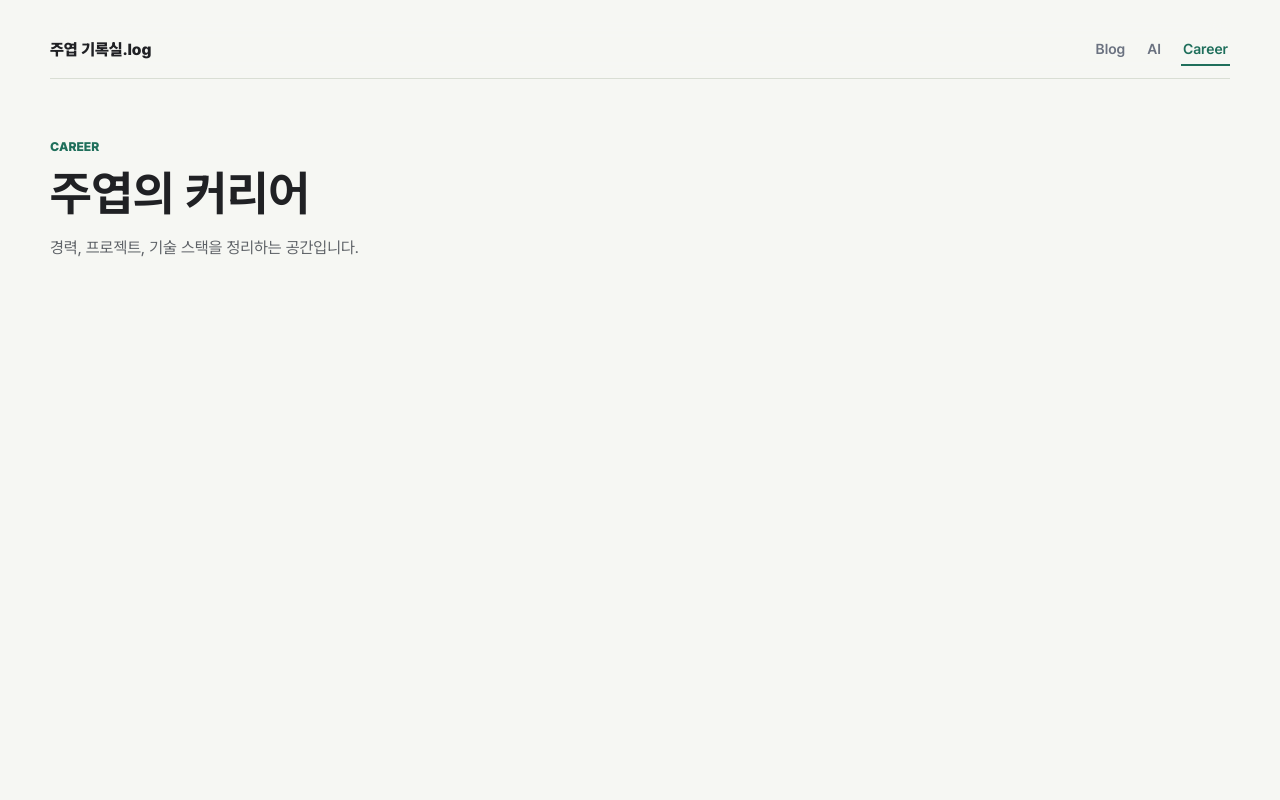
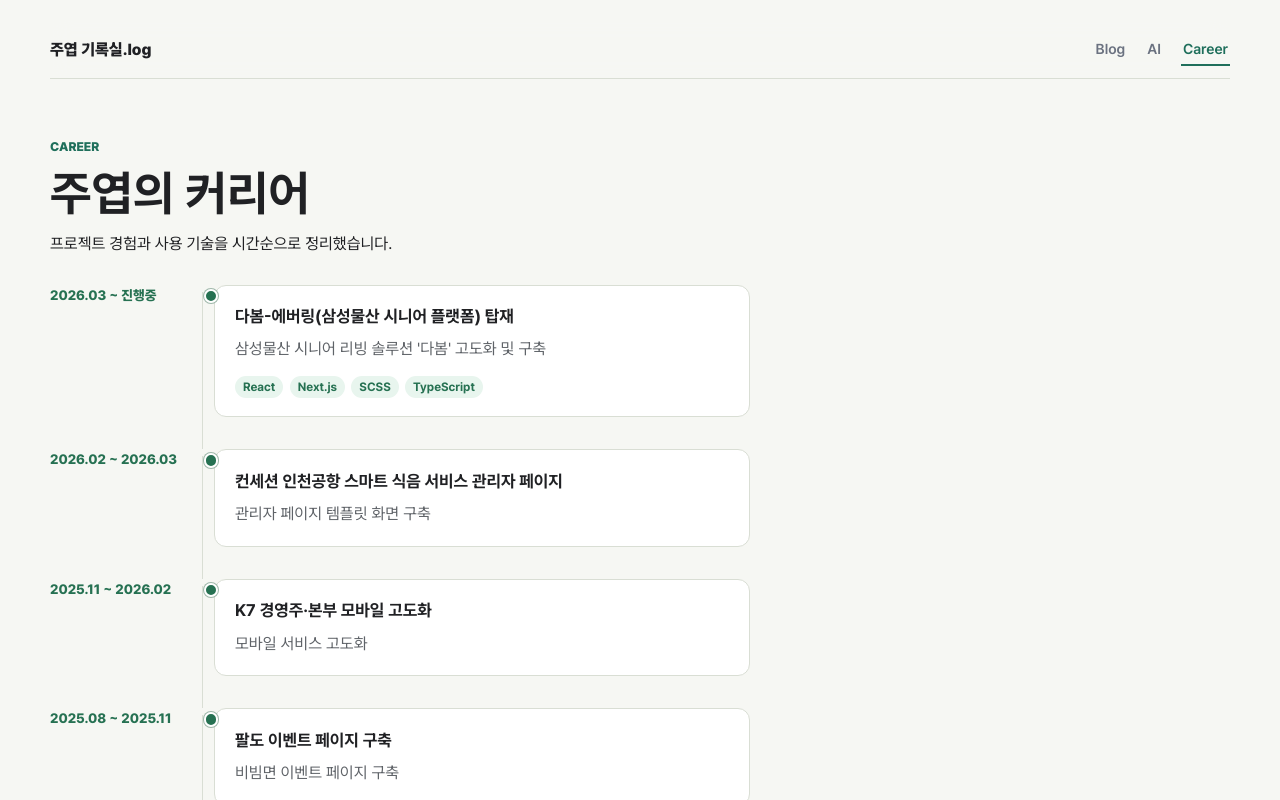
Before and after one commit to myeolgu/blog, a React (Vite) app: page / in a window 1280 px wide. Both pictures are taken after a click on the button "Career". Shown: the top 800 px of the page. Built offline with nearby package versions, Linux system fonts and the light colour scheme.

Commit message:
커리어 프로젝트 타임라인 추가

```diff
--- a/src/App.jsx
+++ b/src/App.jsx
@@ -1,6 +1,7 @@
 import { useEffect, useMemo, useState } from "react";
 import { ArrowUp, ChevronDown, Download, FileCode2, Folder, FolderTree, Search } from "lucide-react";
 import { aiInstructionFiles, aiInstructionTree } from "./data/ai-instructions";
+import { careerProjects } from "./data/career";
 import { posts } from "./posts";
 
 const categories = ["All", "HTML", "CSS", "JavaScript", "React", "Browser", "AI"];
@@ -483,7 +484,32 @@ function CareerPage() {
     <section className="career-page" aria-labelledby="career-title">
       <p className="eyebrow">Career</p>
       <h2 id="career-title">주엽의 커리어</h2>
-      <p>경력, 프로젝트, 기술 스택을 정리하는 공간입니다.</p>
+      <p className="career-intro">프로젝트 경험과 사용 기술을 시간순으로 정리했습니다.</p>
+      <ol className="career-timeline">
+        {careerProjects.map((project) => (
+          <li className="career-entry" key={`${project.period}-${project.title}`}>
+            <time>{project.period}</time>
+            <div className="career-card">
+              <h3>{project.title}</h3>
+              <p>{project.summary}</p>
+              {project.responsibilities && (
+                <ul>
+                  {project.responsibilities.map((responsibility) => (
+                    <li key={responsibility}>{responsibility}</li>
+                  ))}
+                </ul>
+              )}
+              {project.stack && (
+                <div className="career-stack" aria-label="기술 스택">
+                  {project.stack.map((technology) => (
+                    <span key={technology}>{technology}</span>
+                  ))}
+                </div>
+              )}
+            </div>
+          </li>
+        ))}
+      </ol>
     </section>
   );
 }
--- /dev/null
+++ b/src/data/career.js
@@ -0,0 +1,78 @@
+export const careerProjects = [
+  {
+    period: "2026.03 ~ 진행중",
+    title: "다봄-에버링(삼성물산 시니어 플랫폼) 탑재",
+    summary: "삼성물산 시니어 리빙 솔루션 '다봄' 고도화 및 구축",
+    stack: ["React", "Next.js", "SCSS", "TypeScript"],
+  },
+  {
+    period: "2026.02 ~ 2026.03",
+    title: "컨세션 인천공항 스마트 식음 서비스 관리자 페이지",
+    summary: "관리자 페이지 템플릿 화면 구축",
+  },
+  {
+    period: "2025.11 ~ 2026.02",
+    title: "K7 경영주·본부 모바일 고도화",
+    summary: "모바일 서비스 고도화",
+  },
+  {
+    period: "2025.08 ~ 2025.11",
+    title: "팔도 이벤트 페이지 구축",
+    summary: "비빔면 이벤트 페이지 구축",
+  },
+  {
+    period: "2025.05 ~ 2025.06",
+    title: "큐브 리펀드 리뉴얼 구축",
+    summary: "세금 환급 서비스 웹사이트 리뉴얼",
+  },
+  {
+    period: "2025.04 ~ 2025.05",
+    title: "롯데 가산 운영 업무 지원",
+    summary: "통합 운영 업무 지원",
+  },
+  {
+    period: "2025.03 ~ 2025.04",
+    title: "본사 Git 마이그레이션 이전",
+    summary: "사내 Git 리포지토리 이전 및 시스템 마이그레이션",
+  },
+  {
+    period: "2025.01 ~ 2025.03",
+    title: "대명 아임레디 구축",
+    summary: "상조 서비스 웹사이트 구축",
+  },
+  {
+    period: "2024.08 ~ 2024.12",
+    title: "롯데호텔 시니어 케어 플랫폼 담디 APP 추가 구축",
+    summary: "시니어 케어 플랫폼 앱 기능 개발 및 고도화",
+  },
+  {
+    period: "2024.06 ~ 2024.08",
+    title: "롯데리조트 김해 페이지 추가",
+    summary: "김해 지점 관련 신규 페이지 개발",
+  },
+  {
+    period: "2024.01 ~ 2024.05",
+    title: "삼성자산운용 ETF 펀드솔루션 리뉴얼",
+    summary: "ETF 및 펀드솔루션 플랫폼 리뉴얼",
+  },
+  {
+    period: "2023.08 ~ 2023.12",
+    title: "시니어 레지던스 홈페이지 구축",
+    summary: "고급 시니어 주거 시설 웹사이트 신규 구축",
+  },
+  {
+    period: "2023.07 ~ 2023.08",
+    title: "래미안 홈닉 APP 구축",
+    summary: "래미안 스마트홈 플랫폼 '홈닉' 앱 구축 참여",
+  },
+  {
+    period: "2023.01 ~ 2023.07",
+    title: "삼성자산운용 펀드솔루션 운영 및 브랜드 사이트 리뉴얼",
+    summary: "삼성자산운용 펀드솔루션 운영, 동아제약 OTC 제품 페이지 구축, LG화학 Main·Career 리뉴얼",
+    responsibilities: [
+      "동아제약 제품 페이지에 Lottie 애니메이션을 적용해 인터랙션과 유지보수성을 높였습니다.",
+      "LG화학 리뉴얼에 GSAP을 도입해 복잡한 인터랙션을 구현했습니다.",
+    ],
+    stack: ["Lottie", "GSAP"],
+  },
+];
--- a/src/styles.css
+++ b/src/styles.css
@@ -668,6 +668,106 @@ p {
   line-height: 1.7;
 }
 
+.career-intro {
+  margin-bottom: 2rem;
+}
+
+.career-timeline {
+  display: grid;
+  gap: 1rem;
+  padding: 0;
+  margin: 0;
+  list-style: none;
+}
+
+.career-entry {
+  position: relative;
+  display: grid;
+  grid-template-columns: 9rem minmax(0, 1fr);
+  gap: 1.25rem;
+  padding-bottom: 1rem;
+}
+
+.career-entry::before {
+  position: absolute;
+  top: 0.45rem;
+  bottom: -1rem;
+  left: 9.5rem;
+  width: 1px;
+  background: #d9ded4;
+  content: "";
+}
+
+.career-entry:last-child::before {
+  bottom: 1rem;
+}
+
+.career-entry time {
+  position: relative;
+  z-index: 1;
+  color: #267152;
+  font-size: 0.85rem;
+  font-weight: 800;
+  line-height: 1.5;
+}
+
+.career-entry time::after {
+  position: absolute;
+  top: 0.25rem;
+  right: -1.53rem;
+  width: 0.65rem;
+  height: 0.65rem;
+  border: 2px solid #ffffff;
+  border-radius: 50%;
+  background: #267152;
+  box-shadow: 0 0 0 1px #9fb8aa;
+  content: "";
+}
+
+.career-card {
+  padding: 1.15rem 1.25rem;
+  border: 1px solid #d9ded4;
+  border-radius: 0.75rem;
+  background: #ffffff;
+}
+
+.career-card h3 {
+  margin: 0 0 0.45rem;
+  font-size: 1.05rem;
+  line-height: 1.45;
+}
+
+.career-card p {
+  margin: 0;
+  color: #5f6368;
+  line-height: 1.65;
+}
+
+.career-card ul {
+  display: grid;
+  gap: 0.5rem;
+  padding-left: 1.2rem;
+  margin: 0.85rem 0 0;
+  color: #4b5563;
+  line-height: 1.6;
+}
+
+.career-stack {
+  display: flex;
+  flex-wrap: wrap;
+  gap: 0.4rem;
+  margin-top: 0.85rem;
+}
+
+.career-stack span {
+  padding: 0.25rem 0.5rem;
+  border-radius: 999px;
+  color: #267152;
+  background: #e8f5ee;
+  font-size: 0.75rem;
+  font-weight: 700;
+}
+
 .section-heading {
   margin-bottom: 16px;
 }
@@ -1210,6 +1310,24 @@ p {
     grid-template-columns: 1fr;
   }
 
+  .career-entry {
+    grid-template-columns: 1fr;
+    gap: 0.5rem;
+    padding-left: 1.25rem;
+  }
+
+  .career-entry::before {
+    top: 0.4rem;
+    bottom: -1rem;
+    left: 0.25rem;
+  }
+
+  .career-entry time::after {
+    top: 0.2rem;
+    right: auto;
+    left: -1.25rem;
+  }
+
   .ai-map {
     display: grid;
     gap: 0.75rem;
```
